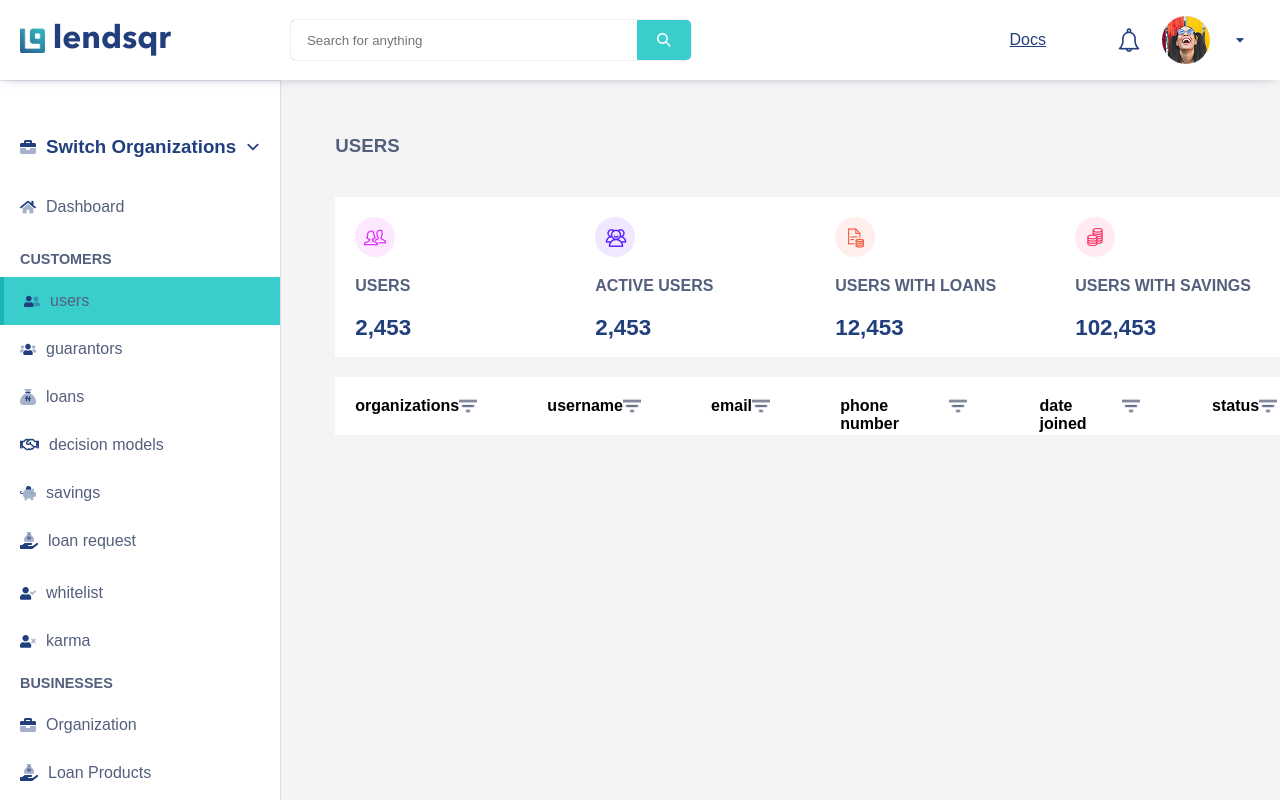
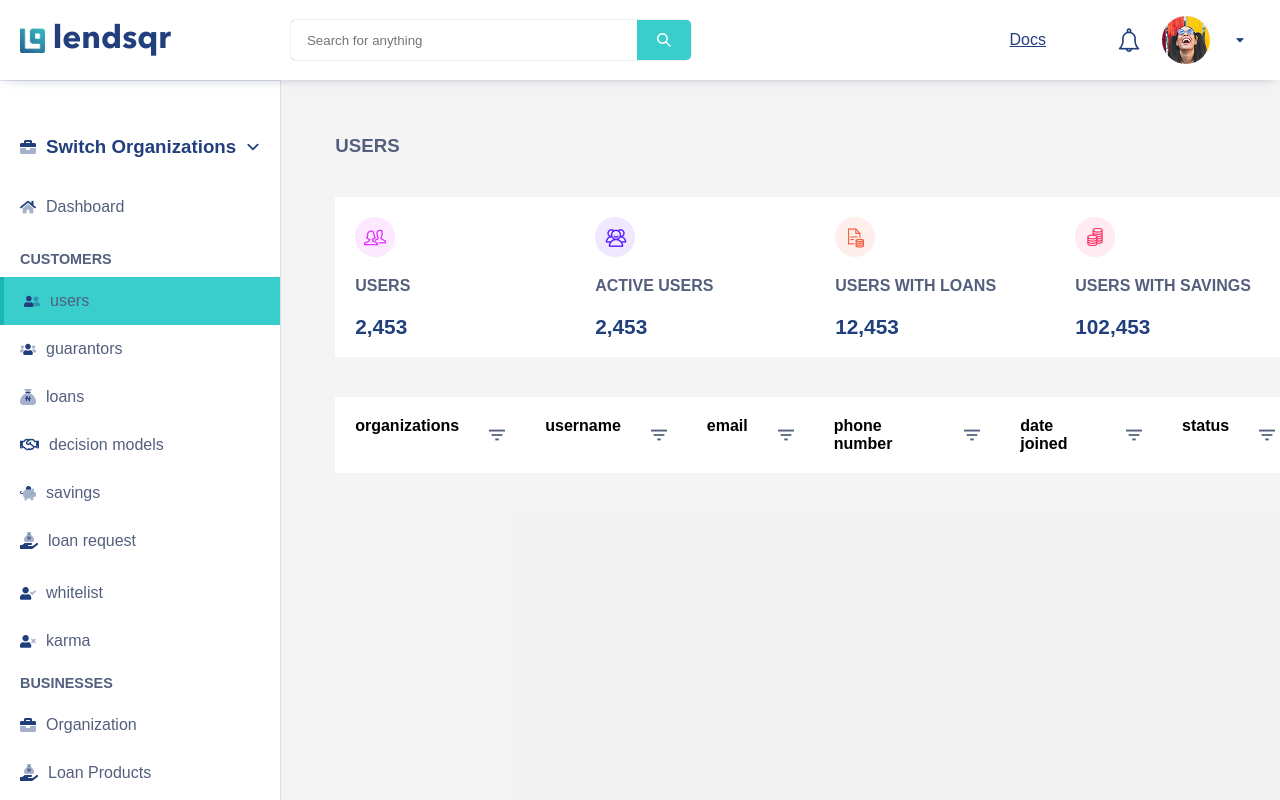
Before and after one commit to David4bay/lendsqr-fe-test, a React (Vite) app in the folder lendsqr-fe-test/: page /user in a window 1280 px wide. Shown: the top 800 px of the page. Built offline with nearby package versions, Linux system fonts and the light colour scheme.

Commit message:
added type annotation to user list fetched data

```diff
--- a/lendsqr-fe-test/src/App.scss
+++ b/lendsqr-fe-test/src/App.scss
@@ -502,7 +502,7 @@
 
 .info__item-stat {
     font-weight: 700;
-    font-size: 1.4rem;
+    font-size: 1.3rem;
     color: var(--color-blue-text);
 }
 
@@ -512,7 +512,7 @@
     display: flex;
     flex-direction: row;
     justify-content: space-between;
-    margin-top: 20px;
+    margin-top: 40px;
     background-color: var(--color-white-text);
 }
 
@@ -520,6 +520,17 @@
     display: flex;
     flex-direction: row;
     padding: 20px;
+    gap: 30px;
+}
+
+.heading__filter-button {
+    background-color: var(--color-white-text);
+    border: none;
+    width: fit-content;
+
+    &:hover {
+        cursor: pointer;
+    }
 }
 
 @media screen and (min-width: 701px) and (max-width: 1399px) {
--- a/lendsqr-fe-test/src/components/UserList.tsx
+++ b/lendsqr-fe-test/src/components/UserList.tsx
@@ -1,4 +1,51 @@
 import { useQuery } from "@tanstack/react-query"
+
+type StatusType = "inactive" | "pending" | "blacklisted" | "active"
+
+interface EducationType {
+    level_of_education: string
+    employment_status: string
+    sector_of_employment: string
+    duration_of_employment: string
+    monthly_income: string
+    loan_repayment: number
+}
+
+interface GuarantorType {
+    fullname: string
+    phone_number: string
+    email: string
+    relationship: string
+}
+
+interface UserListType {
+    _id: string
+    index: number
+    non_zero_index: number
+    tier: number
+    bank: string
+    bank_account: number
+    organization: string
+    firstname: string
+    lastname: string
+    username: string
+    email: string
+    phone_number: string
+    join_date: string
+    status: StatusType
+    fullname: string
+    bvn: string
+    gender: string
+    marital_status: string
+    children: number
+    type_of_residence: string
+    education: EducationType[]
+    age: number
+    facebook: string
+    twitter: string
+    instagram: string
+    guarantor: GuarantorType[]
+}
 
 
 function UserList() {
@@ -8,7 +55,7 @@ function UserList() {
         queryFn: async () => await fetch("/generated.json").then((response) => response.json())
     })
 
-    console.log("data", data)
+    console.log("data", data as UserListType[])
 
     return (
         <section className="userlist">
@@ -53,35 +100,47 @@ function UserList() {
                         <h4 className="heading__title">
                             organizations
                         </h4>
+                        <button className="heading__filter-button">
                             <img src="/filter-icon.png" alt="organization filter icon" className="heading__icon" />
+                        </button>
                     </div>
                     <div className="heading">
                         <h4 className="heading__title">
                             username
                         </h4>
+                        <button className="heading__filter-button">
                             <img src="/filter-icon.png" alt="username filter icon" className="heading__icon" />
+                        </button>
                     </div>
                     <div className="heading">
                         <h4 className="heading__title">email</h4>
+                        <button className="heading__filter-button">
                             <img src="/filter-icon.png" alt="email filter icon" className="heading__icon" />
+                        </button>
                     </div>
                     <div className="heading">
                         <h4 className="heading__title">
                             phone number
                         </h4>
+                        <button className="heading__filter-button">
                             <img src="/filter-icon.png" alt="phone number filter icon" className="heading__icon" />
+                        </button>
                     </div>
                     <div className="heading">
                         <h4 className="heading__title">
                             date joined
                         </h4>
+                        <button className="heading__filter-button">
                             <img src="/filter-icon.png" alt="date joined filter icon" className="heading__icon" />
+                        </button>
                     </div>
                     <div className="heading">
                         <h4 className="heading__title">
                             status
                         </h4>
+                        <button className="heading__filter-button">
                             <img src="/filter-icon.png" alt="status filtere icon" className="heading__icon" />
+                        </button>
                     </div>
                 </div>
             </article>
```
Lines whose indentation alone changed are shown as unchanged.
